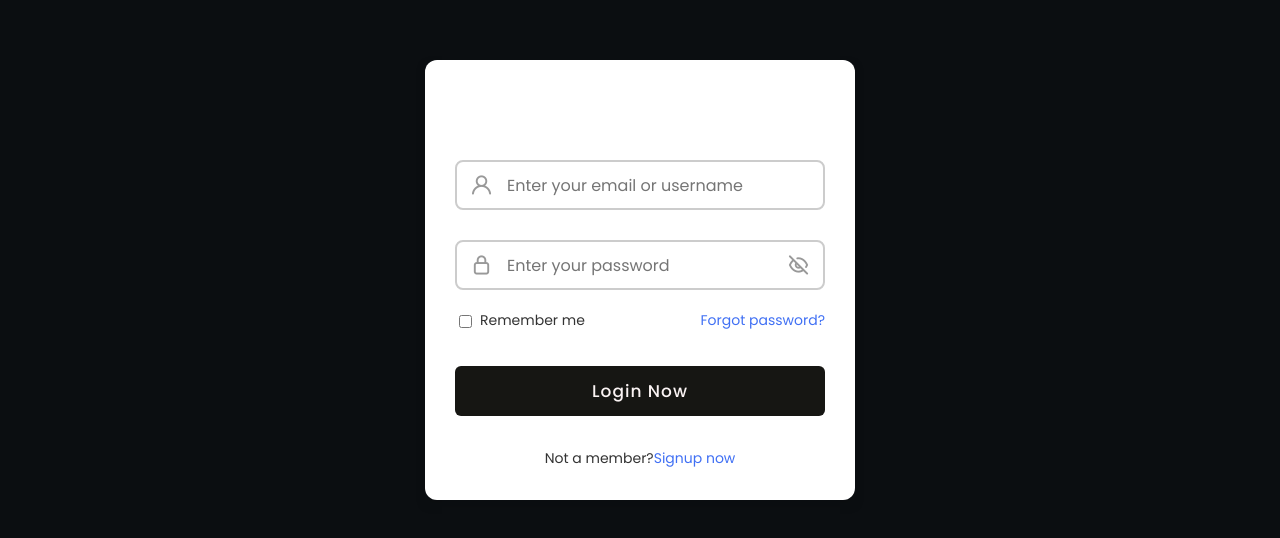
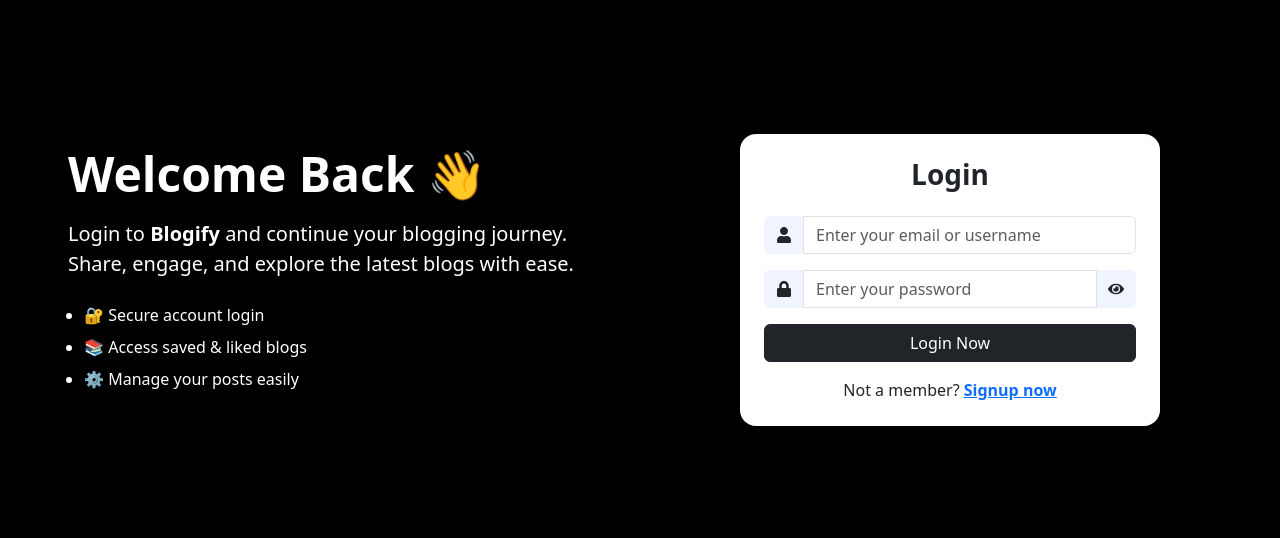
Before and after one commit to AvishkarMandlik/blogify, a React (Create React App) app in the folder client/: page /login in a window 1280 px wide. Shown: the part 120-658 px from the top of the page. Built offline with nearby package versions, Linux system fonts and the light colour scheme; the HTML template or start-up script is replaced by a standard one; a web font is replaced by a local one.

Commit message:
Update Login and Signup components with Bootstrap styling, enhance user experience, and remove unused CSS files

```diff
--- a/client/src/App.js
+++ b/client/src/App.js
@@ -4,19 +4,20 @@
 import Signup from "./views/Signup/Signup";
 import Login from './views/Login/Login';
 import Dashboard from "./Dashboard/Dashboard";
-import CreateBlogs from "./Dashboard/createBlogs";
 import BlogContent from './views/BlogContent/BlogContent';
+
 
 function App() {
   return (
       <div>
           <BrowserRouter>
             <Routes>
-              <Route path="/" element={<Home />} />
+              <Route path="/" element={<Login />} />
+              <Route path="/login" element={<Login />} />
               <Route path="/Signup" element={<Signup/>} />
-              <Route path="/Login" element={<Login />} />
+              <Route path="/home" element={<Home />} />
               <Route path="/Dashboard" element={<Dashboard/>} />
-              <Route path="/createBlogs" element={<CreateBlogs/>} />
+              <Route path="/BlogContent/:blogId" element={<BlogContent />} />
               <Route path="/BlogContent" element={<BlogContent/>} />
 
             </Routes>
--- a/client/src/views/Login/Login.css
+++ /dev/null
@@ -1,173 +0,0 @@
-
-@import url("https://fonts.googleapis.com/css2?family=Poppins:wght@300;400;500;600;700&display=swap");
-
-* {
-  margin: 0;
-  padding: 0;
-  box-sizing: border-box;
-  font-family: "Poppins", "sans-serif";
-}
-
-.main {
-  height: 100vh;
-  display: flex;
-  align-items: center;
-  justify-content: center;
-  background-color: rgb(11, 14, 17);
-}
-
-.login-container {
-  position: relative;
-  max-width: 430px;
-  width: 100%;
-  box-shadow: 0 5px 10px rgba(0, 0, 0, 0.1);
-  overflow: hidden;
-}
-
-.login-container .forms {
-  width: 200%;
-  display: flex;
-  height: 440px;
-  align-items: center;
-  transition: height 0.4s ease;
-}
-
-.login-container .loginform {
-  width: 50%;
-  padding: 30px;
-  border-radius: 12px;
-  background: #fff;
-  transition: margin-left 0.36s ease;
-}
-
-.login-container.active .login {
-  margin-left: -50%;
-  opacity: 0;
-  transition: margin-left 0.36s ease, opacity 0.3s ease;
-}
-
-.login-container .signup {
-  opacity: 0;
-  transition: opacity 0.18s ease;
-}
-
-.login-container.active .signup {
-  opacity: 1;
-  transition: opacity 0.4s ease;
-}
-
-.login-container.active .forms {
-  height: 600px;
-}
-
-.login-container .loginform .title {
-  position: relative;
-  font-size: 27px;
-  font-weight: 600;
-}
-
-.loginform .input-field {
-  position: relative;
-  height: 50px;
-  width: 100%;
-  margin-top: 30px;
-}
-
-.input-field input {
-  position: absolute;
-  height: 100%;
-  width: 100%;
-  padding: 0 50px;
-  border-radius: 8px;
-  outline: none;
-  font-size: 16px;
-  border: 2px solid #ccc;
-  transition: border-color 0.4s ease;
-}
-
-.input-field input:is(:focus, :valid) {
-  border-color: #4070f4;
-}
-
-.input-field i {
-  position: absolute;
-  top: 50%;
-  transform: translateY(-50%);
-  color: #999;
-  font-size: 23px;
-  transition: color 0.4s ease;
-  padding-left: 15px;
-}
-
-.input-field input:is(:focus, :valid) ~ i {
-  color: #4070f4;
-}
-
-.input-field i.icon {
-  left: 0;
-}
-
-.input-field i.showHidePw {
-  right: 0;
-  cursor: pointer;
-  padding: 15px;
-}
-
-.loginform .checkbox-text {
-  display: flex;
-  justify-content: space-between;
-  margin-top: 20px;
-}
-
-.checkbox-text .checkbox-content {
-  display: flex;
-  align-items: center;
-}
-
-.checkbox-content input {
-  margin: 0 8px -2px 4px;
-  accent-color: #4070f4;
-}
-
-.loginform .text {
-  color: #333;
-  font-size: 14px;
-}
-
-.loginform a.text {
-  color: #4070f4;
-  text-decoration: none;
-}
-
-.loginform a {
-  text-decoration: none;
-}
-
-.loginform a:hover {
-  text-decoration: underline;
-}
-
-.loginform .button {
-  margin-top: 35px;
-}
-
-.loginform .button input {
-  border: none;
-  color: #faf3f3;
-  font-size: 17px;
-  font-weight: 500;
-  letter-spacing: 1px;
-  border-radius: 6px;
-  background-color: rgb(22, 22, 19);
-  cursor: pointer;
-  transition: all 0.6s ease;
-}
-
-.button input:hover {
-  background-color: rgb(69, 69, 68);
-}
-
-.loginform .login-signup {
-  margin-top: 30px;
-  text-align: center;
-}
--- a/client/src/views/Login/Login.js
+++ b/client/src/views/Login/Login.js
@@ -1,99 +1,139 @@
-import React, { useState,useEffect } from 'react'
-import axios from 'axios'
+import React, { useState, useEffect } from 'react';
+import axios from 'axios';
 import Swal from 'sweetalert2';
 import { Link } from 'react-router-dom';
-import { currentUser } from '../../util/currentUser';
-import './Login.css'
+import { FaUser, FaLock, FaEye, FaEyeSlash } from 'react-icons/fa';
+import { getUserProfile } from '../../util/getUserProfile';
+import 'bootstrap/dist/css/bootstrap.min.css';
+
 function Login() {
-
-    const [login, setLogin] = useState('')
-    const [password, setPassword] = useState('')
+  const [login, setLogin] = useState('');
+  const [password, setPassword] = useState('');
+  const [showPassword, setShowPassword] = useState(false);
 
   useEffect(() => {
-        if (currentUser) {
-            window.location.href = "/"
+    const token = localStorage.getItem("token");
+    if (token) {
+      window.location.href = "/home";
     }
-    }, [])
+  }, []);
 
-    async function loginUser() {
-        let postData = {};
-        const emailRegex = /^[^\s@]+@[^\s@]+\.[^\s@]+$/;
-        if (emailRegex.test(login)) {
-            postData = {
-                email: login,
-                password: password
-            };
-        } else {
-            postData = {
-                username: login,
-                password: password
-            };
-        }
-        const response = await axios.post('/login', postData)
+  const loginUser = async () => {
+    const isEmail = /^[^\s@]+@[^\s@]+\.[^\s@]+$/.test(login);
+    const postData = isEmail ? { email: login, password } : { username: login, password };
+
+    try {
+      const response = await axios.post('/login', postData);
+
       if (response.data.success) {
+        const { token } = response.data.data;
+        localStorage.setItem("token", token);
+        const user = await getUserProfile();
+
+        if (!user) throw new Error("Failed to fetch user data");
+
         Swal.fire({
           icon: 'success',
           title: 'Login Successful!',
-                text: response.data.message,
-                confirmButtonText: 'Great!'
+          text: `Welcome, ${user.username}!`,
+          confirmButtonText: 'Continue',
+        }).then(() => {
+          window.location.href = "/home";
         });
-              localStorage.setItem('currentUser', JSON.stringify(response.data.data));
-              window.location.href = "/"
+      } else {
+        throw new Error(response.data.message);
       }
-        else {
+    } catch (err) {
       Swal.fire({
         icon: 'error',
         title: 'Oops...',
-                text: response.data.message,
-                confirmButtonText: 'Try Again!'
+        text: err.message || 'Login failed',
       });
-            setLogin("")
-            setPassword("")
-            localStorage.removeItem('currentUser');
+      setLogin('');
+      setPassword('');
+      localStorage.removeItem("token");
     }
-    }
+  };
 
   return (
-        <div className="main">
-        <div className="login-container">
-        <div className="forms">
-        <link rel="stylesheet" href="https://unicons.iconscout.com/release/v4.0.0/css/line.css"></link>
-            <div className="loginform login">
-                <span className="title">Login</span>
-                <form action="#">
-                    <div className="input-field">
-                        <input type="text" placeholder="Enter your email or username" required value={login} onChange={(e) => setLogin(e.target.value)}/>
-                        <i className="uil uil-user"></i>
+    <div className="signup-page d-flex align-items-center justify-content-center bg-black text-white">
+      <div className="container-fluid">
+        <div className="row justify-content-center shadow-lg rounded-3xl overflow-hidden">
+          {/* Left Side Info */}
+          <div className="col-md-6 bg-indigo-700 text-white d-flex flex-column justify-content-center p-5">
+            <h1 className="display-5 fw-bold mb-3">Welcome Back 👋</h1>
+            <p className="fs-5 mb-4">
+              Login to <strong>Blogify</strong> and continue your blogging journey. Share, engage, and explore the latest blogs with ease.
+            </p>
+            <ul className="ps-3">
+              <li className="mb-2">🔐 Secure account login</li>
+              <li className="mb-2">📚 Access saved & liked blogs</li>
+              <li className="mb-2">⚙️ Manage your posts easily</li>
+            </ul>
           </div>
 
-                    <div className="input-field">
-                        <input type="password" className="password" placeholder="Enter your password" required value={password} onChange={(e) => setPassword(e.target.value)} />
-                        <i className="uil uil-lock icon"></i>
-                        <i className="uil uil-eye-slash showHidePw"></i>
+          {/* Right Side Form */}
+          <div className="col-md-6 d-flex align-items-center justify-content-center p-4">
+            <div className="signup-card w-100 p-4 shadow">
+              <h3 className="text-center text-dark fw-bold mb-4">Login</h3>
+
+              <form className="text-dark">
+                {/* Username or Email */}
+                <div className="mb-3 input-group">
+                  <span className="input-group-text"><FaUser /></span>
+                  <input
+                    type="text"
+                    className="form-control"
+                    placeholder="Enter your email or username"
+                    required
+                    value={login}
+                    onChange={(e) => setLogin(e.target.value)}
+                  />
                 </div>
 
-                    <div className="checkbox-text">
-                        <div className="checkbox-content">
-                            <input type="checkbox" id="logCheck"/>
-                            <label htmlFor="logCheck" className="text">Remember me</label>
+                {/* Password */}
+                <div className="mb-3 input-group">
+                  <span className="input-group-text"><FaLock /></span>
+                  <input
+                    type={showPassword ? 'text' : 'password'}
+                    className="form-control"
+                    placeholder="Enter your password"
+                    required
+                    value={password}
+                    onChange={(e) => setPassword(e.target.value)}
+                  />
+                  <span
+                    className="input-group-text"
+                    style={{ cursor: 'pointer' }}
+                    onClick={() => setShowPassword(!showPassword)}
+                  >
+                    {showPassword ? <FaEyeSlash /> : <FaEye />}
+                  </span>
                 </div>
-                        <Link to="#" className="text">Forgot password?</Link>
-                    </div>
-                    <div className="input-field button">
-                        <input type="button" value="Login Now" onClick={loginUser}/>
+
+                {/* Submit */}
+                <button
+                  type="button"
+                  className="btn btn-dark w-100"
+                  onClick={loginUser}
+                >
+                  Login Now
+                </button>
+
+                {/* Redirect */}
+                <div className="text-center mt-3">
+                  Not a member?{' '}
+                  <Link to="/Signup" className="text-primary fw-bold">
+                    Signup now
+                  </Link>
                 </div>
               </form>
-
-                <div className="login-signup">
-                    <span className="text">Not a member?
-                       <Link to='./../Signup' className="text signup-link">Signup now</Link>
-                    </span>
             </div>
           </div>
         </div>
       </div>
     </div>
-    )
+  );
 }
 
-export default Login
+export default Login;
--- a/client/src/views/Signup/Signup.css
+++ b/client/src/views/Signup/Signup.css
@@ -1,173 +1,17 @@
 
-@import url("https://fonts.googleapis.com/css2?family=Poppins:wght@300;400;500;600;700&display=swap");
-
-* {
-  margin: 0;
-  padding: 0;
-  box-sizing: border-box;
-  font-family: "Poppins", "sans-serif";
+.signup-page {
+  min-height: 100vh;
+  padding: 40px 20px;
 }
 
-.main {
-  height: 100vh;
-  display: flex;
-  align-items: center;
-  justify-content: center;
-  background-color: rgb(11, 14, 17);
+.signup-card {
+  max-width: 420px;
+  width: 100%;
+  border-radius: 16px;
+  background-color: #fff;
 }
 
-.Signup-container {
-  position: relative;
-  max-width: 430px;
-  width: 100%;
-  box-shadow: 0 5px 10px rgba(0, 0, 0, 0.1);
-  overflow: hidden;
+.input-group-text {
+  background-color: #f0f4ff;
+  border: none;
 }
-
-.Signup-container .signupforms {
-  width: 200%;
-  display: flex;
-  height: 540px;
-  align-items: center;
-  transition: height 0.4s ease;
-}
-
-.Signup-container .signupform {
-  width: 50%;
-  padding: 30px;
-  border-radius: 12px;
-  background: #fff;
-  transition: margin-left 0.36s ease;
-}
-
-.Signup-container.active .login {
-  margin-left: -50%;
-  opacity: 0;
-  transition: margin-left 0.36s ease, opacity 0.3s ease;
-}
-
-.Signup-container .signup {
-  opacity: 0;
-  transition: opacity 0.18s ease;
-}
-
-.Signup-container.active .signup {
-  opacity: 1;
-  transition: opacity 0.4s ease;
-}
-
-.Signup-container.active .signupforms {
-  height: 600px;
-}
-
-.Signup-container .signupform .title {
-  position: relative;
-  font-size: 27px;
-  font-weight: 600;
-}
-
-.signupform .input-field {
-  position: relative;
-  height: 50px;
-  width: 100%;
-  margin-top: 30px;
-}
-
-.input-field input {
-  position: absolute;
-  height: 100%;
-  width: 100%;
-  padding: 0 50px;
-  border-radius: 8px;
-  outline: none;
-  font-size: 16px;
-  border: 2px solid #ccc;
-  transition: border-color 0.4s ease;
-}
-
-.input-field input:is(:focus, :valid) {
-  border-color: #4070f4;
-}
-
-.input-field i {
-  position: absolute;
-  top: 50%;
-  transform: translateY(-50%);
-  color: #999;
-  font-size: 23px;
-  transition: color 0.4s ease;
-  padding-left: 15px;
-}
-
-.input-field input:is(:focus, :valid) ~ i {
-  color: #4070f4;
-}
-
-.input-field i.icon {
-  left: 0;
-}
-
-.input-field i.showHidePw {
-  right: 0;
-  cursor: pointer;
-  padding: 15px;
-}
-
-.signupform .checkbox-text {
-  display: flex;
-  justify-content: space-between;
-  margin-top: 20px;
-}
-
-.checkbox-text .checkbox-content {
-  display: flex;
-  align-items: center;
-}
-
-.checkbox-content input {
-  margin: 0 8px -2px 4px;
-  accent-color: #4070f4;
-}
-
-.signupform .text {
-  color: #333;
-  font-size: 14px;
-}
-
-.signupform a.text {
-  color: #4070f4;
-  text-decoration: none;
-}
-
-.signupform a {
-  text-decoration: none;
-}
-
-.signupform a:hover {
-  text-decoration: underline;
-}
-
-.signupform .button {
-  margin-top: 35px;
-}
-
-.signupform .button input {
-  border: none;
-  color: #faf3f3;
-  font-size: 17px;
-  font-weight: 500;
-  letter-spacing: 1px;
-  border-radius: 6px;
-  background-color: rgb(22, 22, 19);
-  cursor: pointer;
-  transition: all 0.6s ease;
-}
-
-.button input:hover {
-  background-color: rgb(69, 69, 68);
-}
-
-.signupform .signup-login {
-  margin-top: 30px;
-  text-align: center;
-}
--- a/client/src/views/Signup/Signup.js
+++ b/client/src/views/Signup/Signup.js
@@ -1,30 +1,36 @@
-import React, { useState, useEffect } from 'react'
-import { currentUser } from '../../util/currentUser';
+import React, { useState } from 'react';
 import Swal from 'sweetalert2';
+import axios from 'axios';
+import { Link } from 'react-router-dom';
+import { FaUser, FaEnvelope, FaLock, FaEye, FaEyeSlash } from 'react-icons/fa';
+import 'bootstrap/dist/css/bootstrap.min.css';
+import './Signup.css';
 
-import axios from 'axios'
-import './Signup.css'
-import { Link } from 'react-router-dom';
 function Signup() {
-    const [username, setuserName] = useState('')
-    const [email, setEmail] = useState('')
-    const [password, setPassword] = useState('')
-    const [role, setRole] = useState('user')
-
-    useEffect(() => {
-        if(currentUser){
-            window.location.href="/"
-        }
-    },[])
+  const [username, setuserName] = useState('');
+  const [email, setEmail] = useState('');
+  const [password, setPassword] = useState('');
+  const [role, setRole] = useState('user');
+  const [showPassword, setShowPassword] = useState(false);
+  const [agree, setAgree] = useState(false);
 
   async function signupUser() {
+    if (!agree) {
+      Swal.fire({
+        icon: 'warning',
+        title: 'Please accept the Terms & Conditions',
+        confirmButtonText: 'OK',
+      });
+      return;
+    }
+
     const response = await axios.post('/signup', {
-            username: username,
-            email: email,
-            password: password,
-            role: role
-        })
-        console.log(response.data)
+      username,
+      email,
+      password,
+      role,
+    });
+
     if (response.data.success) {
       Swal.fire({
         icon: 'success',
@@ -32,68 +38,128 @@
         text: response.data.message,
         confirmButtonText: 'Great!',
       });
-              localStorage.setItem('currentUser', JSON.stringify(response.data.data));
-              window.location.href = '/'
-        }
-        else {
+      window.location.href = '/Login';
+    } else {
       Swal.fire({
         icon: 'error',
         title: 'Oops...',
         text: response.data.message,
-                confirmButtonText: 'OK'
+        confirmButtonText: 'OK',
       });
-            setuserName('')
-            setEmail('')
-            setPassword('')
-            setRole('')
+      setuserName('');
+      setEmail('');
+      setPassword('');
+      setRole('');
+      setAgree(false);
     }
   }
 
   return (
-        <div className="main">
-        <div className="Signup-container">
-        <div className="signupforms">
-        <link rel="stylesheet" href="https://unicons.iconscout.com/release/v4.0.0/css/line.css"></link>
-            <div className="signupform login">
-                <span className="title">Signup</span>
-                <form>
-                    <div className="input-field">
-                        <input type="text" placeholder="Enter your username" required value={username} onChange={(e) => setuserName(e.target.value)}/>
-                        <i className="uil uil-user"></i>
+    <div className="signup-page d-flex align-items-center justify-content-center bg-black text-white">
+      <div className="container-fluid">
+        <div className="row justify-content-center shadow-lg rounded-3xl overflow-hidden">
+          {/* Left Side Info */}
+          <div className="col-md-6 bg-indigo-700 text-white d-flex flex-column justify-content-center p-5">
+            <h1 className="display-5 fw-bold mb-3">Welcome to Blogify 🚀</h1>
+            <p className="fs-5 mb-4">
+              Share your stories, explore ideas, and connect with readers. Blogify makes blogging fun and interactive with likes, comments, and more!
+            </p>
+            <ul className="ps-3">
+              <li className="mb-2">❤️ Like and save blogs</li>
+              <li className="mb-2">📝 Create & manage your posts</li>
+              <li className="mb-2">🗣️ Engage with other bloggers</li>
+            </ul>
           </div>
 
-                    <div className="input-field">
-                        <input type="text" placeholder="Enter your email" required value={email} onChange={(e) => setEmail(e.target.value)}/>
-                        <i className="uil uil-envelope"></i>
+          {/* Right Side Form */}
+          <div className="col-md-6 d-flex align-items-center justify-content-center p-4">
+            <div className="signup-card w-100 p-4 shadow">
+              <h3 className="text-center text-dark fw-bold mb-4">Signup</h3>
+
+              <form className="text-dark">
+                {/* Username */}
+                <div className="mb-3 input-group">
+                  <span className="input-group-text"><FaUser /></span>
+                  <input
+                    type="text"
+                    className="form-control"
+                    placeholder="Enter your username"
+                    required
+                    value={username}
+                    onChange={(e) => setuserName(e.target.value)}
+                  />
                 </div>
 
-                    <div className="input-field">
-                        <input type="password" className="password" placeholder="Enter your password" required value={password} onChange={(e) => setPassword(e.target.value)} />
-                        <i className="uil uil-lock icon"></i>
-                        <i className="uil uil-eye-slash showHidePw"></i>
+                {/* Email */}
+                <div className="mb-3 input-group">
+                  <span className="input-group-text"><FaEnvelope /></span>
+                  <input
+                    type="email"
+                    className="form-control"
+                    placeholder="Enter your email"
+                    required
+                    value={email}
+                    onChange={(e) => setEmail(e.target.value)}
+                  />
                 </div>
 
-                    <div className="checkbox-text">
-                        <div className="checkbox-content">
-                            <input type="checkbox" id="signCheck"/>
-                            <label htmlFor="signCheck" className="text">I accept all terms & conditions</label>
+                {/* Password */}
+                <div className="mb-3 input-group">
+                  <span className="input-group-text"><FaLock /></span>
+                  <input
+                    type={showPassword ? 'text' : 'password'}
+                    className="form-control"
+                    placeholder="Enter your password"
+                    required
+                    value={password}
+                    onChange={(e) => setPassword(e.target.value)}
+                  />
+                  <span
+                    className="input-group-text"
+                    style={{ cursor: 'pointer' }}
+                    onClick={() => setShowPassword(!showPassword)}
+                  >
+                    {showPassword ? <FaEyeSlash /> : <FaEye />}
+                  </span>
                 </div>
+
+                {/* Terms Checkbox */}
+                <div className="form-check mb-3">
+                  <input
+                    type="checkbox"
+                    className="form-check-input"
+                    id="terms"
+                    checked={agree}
+                    onChange={() => setAgree(!agree)}
+                  />
+                  <label htmlFor="terms" className="form-check-label">
+                    I accept all terms & conditions
+                  </label>
                 </div>
-                    <div className="input-field button">
-                        <input type="button" value="Register Now" onClick={signupUser}/>
+
+                {/* Submit */}
+                <button
+                  type="button"
+                  className="btn btn-dark w-100"
+                  onClick={signupUser}
+                >
+                  Register Now
+                </button>
+
+                {/* Redirect */}
+                <div className="text-center mt-3">
+                  Already have an account?{' '}
+                  <Link to="/" className="text-primary fw-bold">
+                    Login now
+                  </Link>
                 </div>
               </form>
-
-                <div className="signup-login">
-                    <span className="text">Already have an account?
-                       <Link to='./../Login' className="text signup-link">Login now</Link>
-                    </span>
             </div>
           </div>
         </div>
       </div>
     </div>
-    )
+  );
 }
 
-export default Signup
+export default Signup;
```
Also changed, not shown: client/package.json (+5 -3 lines), 1 other file (tests, documents, lock files or other folders). Lines whose indentation alone changed are shown as unchanged.
